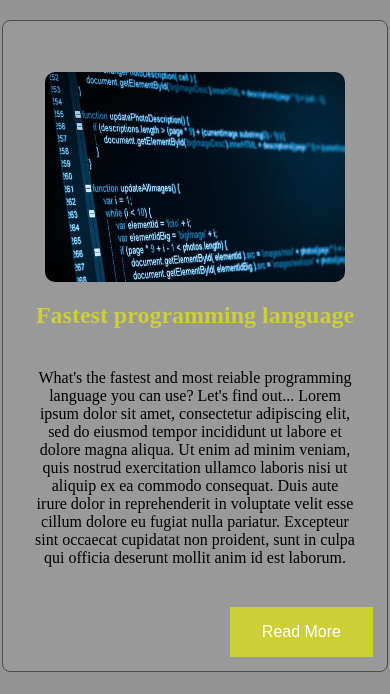
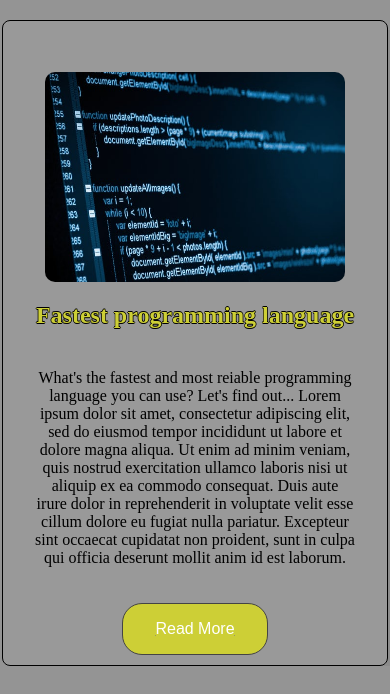
Before and after one commit to KubSztajn/CanaryLynxProject, a plain HTML site: page index.html in a window 390 px wide. Shown: the part 500-1194 px from the top of the page. Drawn offline with Linux system fonts and the light colour scheme.

Commit message:
Add files via upload

```diff
--- a/css/style.css
+++ b/css/style.css
@@ -112,6 +112,8 @@ body {
     padding: 20px;
     overflow: hidden;
     color: rgb(205, 207, 54);
+    text-shadow: -0.7px 0 black, 0 0.7px black, 0.7px 0 black, 0 -0.7px black;
+
 
   }
 
@@ -129,14 +131,16 @@ body {
 
   fieldset {
     border-radius:8px;
-    border: 1px solid rgb(75, 75, 75);
-    box-shadow:0 0 10px #999;
+    border: 1px solid rgb(0, 0, 0);
+    box-shadow:  10px 10px rgb(139, 139, 139);
     background:rgb(153, 153, 153);
+
   }
 
   .article-button {
   background-color: rgb(205, 207, 54);
-  border: none;
+  border: solid rgb(68, 68, 68) 1px;
+  border-radius: 20px;
   color: white;
   padding: 16px 32px;
   text-align: center;
@@ -148,10 +152,12 @@ body {
   transition-duration: 0.4s;
   cursor: pointer;
   float: right;
+
   }
 
   .article-button:hover {
     background-color: rgb(255, 249, 158);
+    color: black;
   }
 
   footer {
@@ -173,6 +179,7 @@ body {
     content: "\00a0";
 }
 
+
 @media(max-width: 1000px) {
     .nav-text {
         display: none;
@@ -188,11 +195,21 @@ body {
     .article-img {
       margin-top: 105px;
     }
+
+
+    hr.style-five {
+      width: 50%;
+    }
+
 }
 
 @media(max-width: 1280px) {
   .article-img {
     margin-top: 45px;
+  }
+
+  hr.style-five {
+    width: 30%;
   }
 }
 
@@ -249,4 +266,21 @@ body {
       margin-left: auto;
       margin-right: auto;
     }
+
+
+    .article-button {
+      float:none;
+      display: block;
+      text-decoration: underline;
+      text-decoration-color: rgb(205, 207, 54);
+      margin: auto;
+
+    }
+
+    .article-button:hover {
+      text-decoration-color: rgb(255, 249, 158);
+
+    }
+
+
 }
--- a/index.html
+++ b/index.html
@@ -5,6 +5,8 @@
     <meta name="viewport" content="width=device-width, initial-scale=1">
     <link rel="stylesheet" href="https://cdnjs.cloudflare.com/ajax/libs/font-awesome/4.7.0/css/font-awesome.min.css">
     <link rel="stylesheet" href="css/style.css">
+    <title>CanaryLynx</title>
+    <link rel="icon" href="img/logo.png">
 </head>
 <body>
 <div class="topnav" id="menunav">
@@ -33,7 +35,7 @@
     <hr class="style-five">
     <div class="article">
     <fieldset>
-        <img class="article-img" src="img/article1.jpg">
+       <img class="article-img" src="img/article1.jpg">
         <h2 class="article-title">Fastest programming language</h2>
         <p class="article-text">What's the fastest and most reiable programming language you can use?
             Let's find out... Lorem ipsum dolor sit amet, consectetur adipiscing
```
